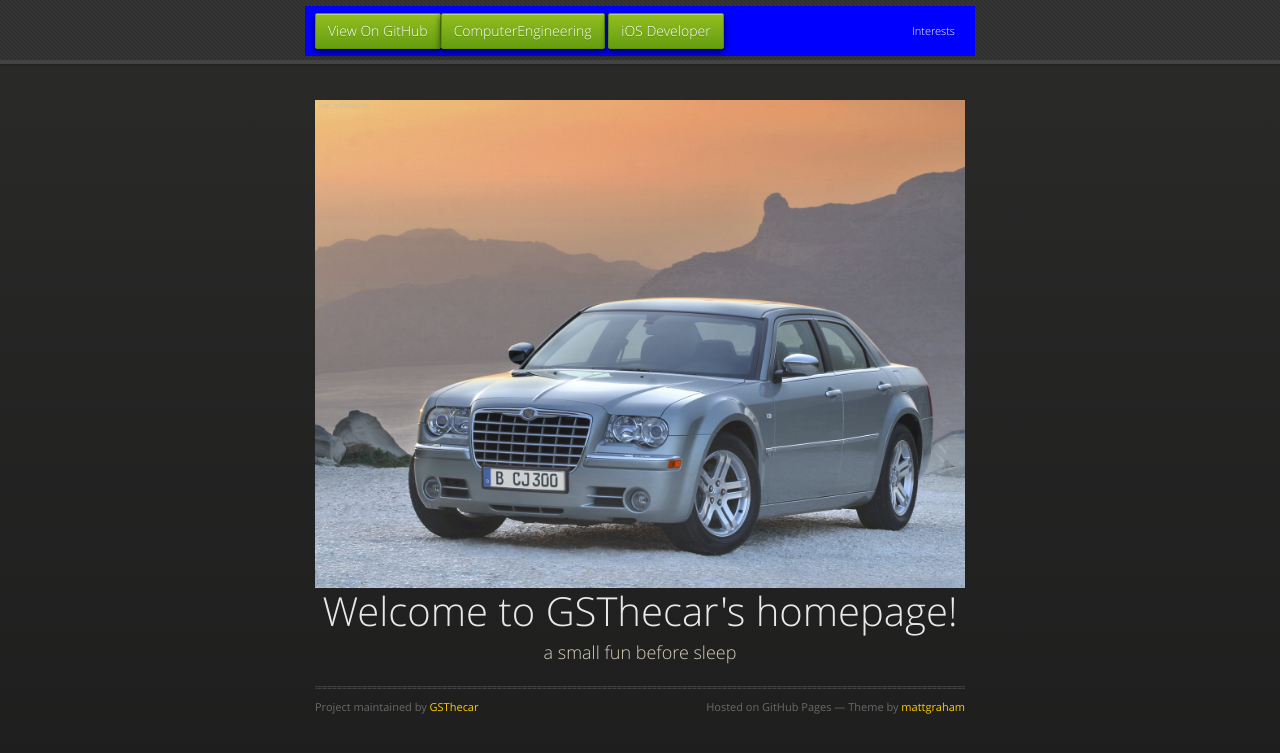
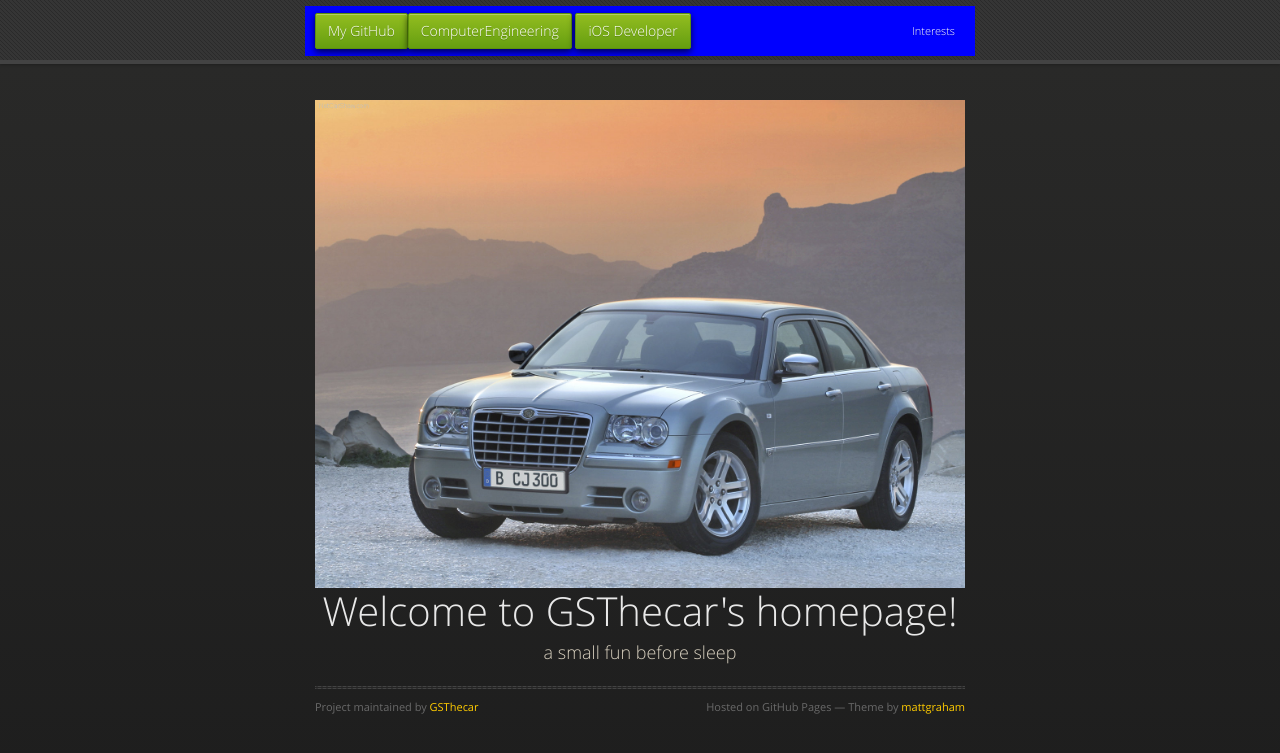
Before and after one commit to GSThecar/GSThecar.github.io, a Jekyll site: the page built from index.md, in a window 1280 px wide. Shown: the top 753 px of the page. Built offline with Jekyll 4.4.1, drawn with Linux system fonts in a browser that asks for light colours.

Commit message:
change title's location

```diff
--- a/_layouts/default.html
+++ b/_layouts/default.html
@@ -20,11 +20,11 @@
   <body>
       <div id="header">
         <nav>
-          <li class="fork"><a href="{{ site.github.repository_url }}">View On GitHub</a></li>
+          <li class="fork"><a href="{{ site.github.repository_url }}">My GitHub</a></li>
           {% if site.show_interests %}
+          <li class="title">Interests</li>
           <li class="interests"><a href="{{ '/another-page' }}">ComputerEngineering</a></li>
-            <li class="interests"><a href="{{ 'another-page.md' }}">iOS Developer</a></li>
-            <li class="title">Interests</li>
+            <li class="interests"><a href="{{ '/another-page' }}">iOS Developer</a></li>
           {% endif %}
         </nav>
       </div><!-- end header -->
```
